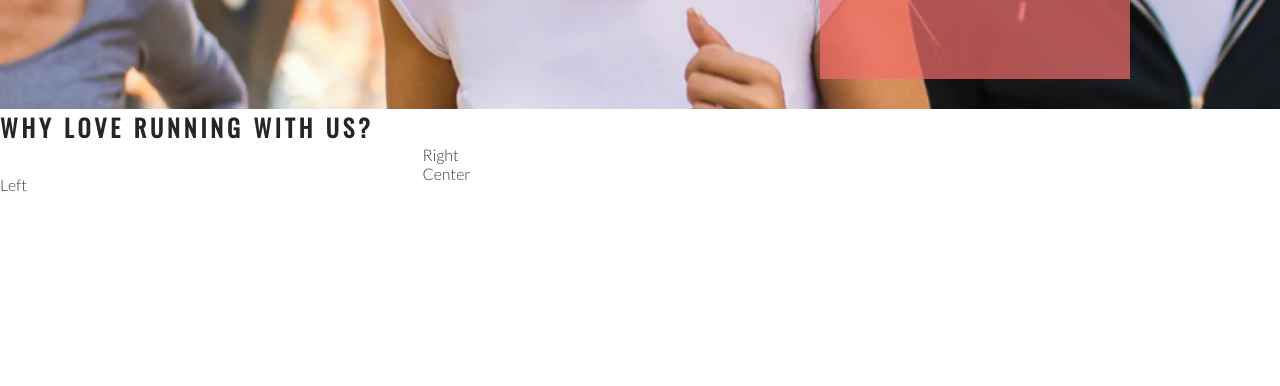
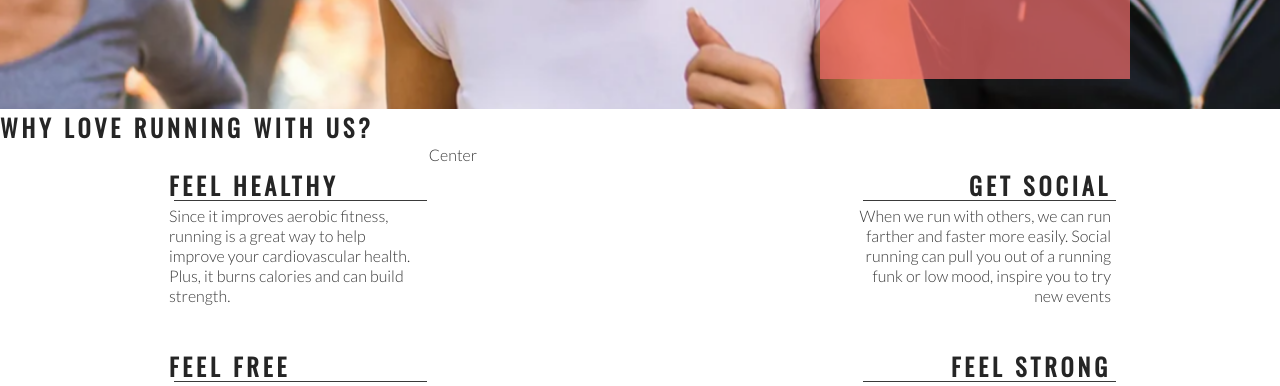
Before and after one commit to LeanneCodes/love-running, a plain HTML site: page index.html in a window 1280 px wide. Shown: the part 566-952 px from the top of the page. Drawn offline with nearby package versions, Linux system fonts and the light colour scheme.

Commit message:
add right about section and style

```diff
--- a/assets/css/style.css
+++ b/assets/css/style.css
@@ -125,3 +125,44 @@ h2 {
     width: 33%;
     float: left;
 }
+
+#right-about {
+    padding-top: 30px;
+    width: 33%;
+    float: right;
+}
+
+#center-about {
+    width: 33%;
+    margin: 0 auto;
+}
+
+hr {
+    border-top: 1px solid #3a3a3a;
+    width: 100%;
+    margin: 5px;
+}
+
+.left-about-heading {
+    width: 60%;
+    float: right;
+    line-height: 20px;
+    clear: both;
+    margin-bottom: 50px;
+}
+
+.right-about-heading {
+    width: 60%;
+    float: left;
+    line-height: 20px;
+    clear: both;
+    margin-bottom: 50px;
+}
+
+.right-about-heading h2 {
+    text-align: right;
+}
+
+.right-about-heading p {
+    text-align: right;
+}
--- a/index.html
+++ b/index.html
@@ -40,8 +40,33 @@
     </section>
     <section id="club-ethos">
         <h1>Why love running with us?</h1>
-        <div id="left-about">Left</div>
-        <div id="right-about">Right</div>
+        <div id="left-about">
+            <div class="left-about-heading">
+                <h2>Feel Healthy</h2>
+                <hr>
+                <p>Since it improves aerobic fitness, running is a great way to help improve your cardiovascular health.
+                    Plus, it burns calories and can build strength.</p>
+            </div>
+            <div class="left-about-heading">
+                <h2>Feel Free</h2>
+                <hr>
+                <p>Physical exercise, running included, is known to release endorphins in the brain. Endorphins make you
+                    more energetic, more awake and, yes, happier.</p>
+            </div>
+        </div>
+        <div id="right-about">
+            <div class="right-about-heading">
+                <h2>Get Social</h2>
+                <hr>
+                <p>When we run with others, we can run farther and faster more easily. Social running can pull you out
+                    of a running funk or low mood, inspire you to try new events</p>
+            </div>
+            <div class="right-about-heading">
+                <h2>Feel Strong</h2>
+                <hr>
+                <p>Running strengthens your heart by pumping blood more effectively through your body.</p>
+            </div>
+        </div>
         <div id="center-about">Center</div>
     </section>
     <section>
```
